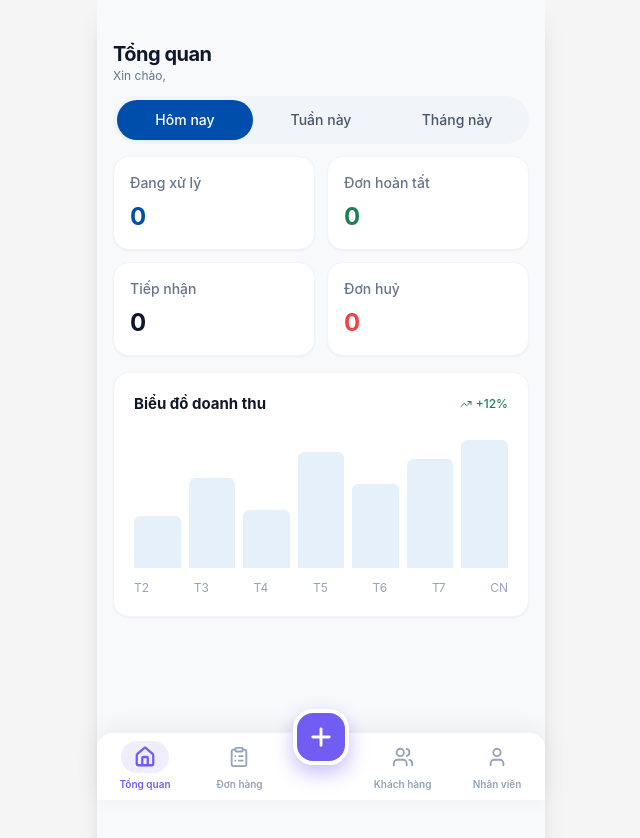
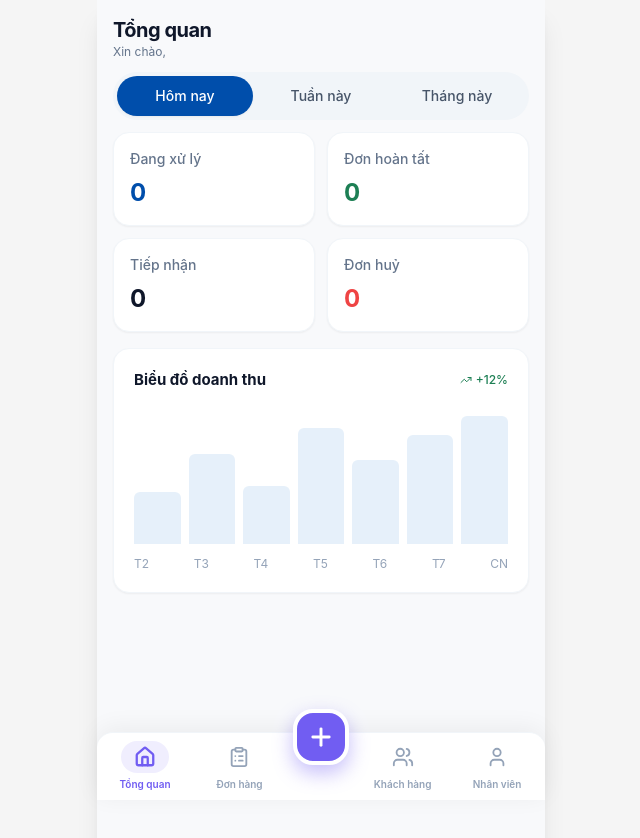
Before and after one commit to KhoaPham-dev/repairhub-frontend, a Next.js app: page / in a window 1280 px wide. Shown: the top 838 px of the page, without its empty margins (319-959 px from the left). Built offline with nearby package versions, Linux system fonts and the light colour scheme; no server answers; sample sign-in values are in the browser's storage.

Commit message:
fix(ui): reduce header height pt-10 -> pt-4

```diff
--- a/components/PageHeader.tsx
+++ b/components/PageHeader.tsx
@@ -12,7 +12,7 @@ interface PageHeaderProps {
 export default function PageHeader({ title, subtitle, onBack, right }: PageHeaderProps) {
   if (onBack) {
     return (
-      <div className="bg-white px-4 pt-10 pb-3 sticky top-0 z-20 shadow-sm flex items-center gap-3">
+      <div className="bg-white px-4 pt-4 pb-3 sticky top-0 z-20 shadow-sm flex items-center gap-3">
         <button
           onClick={onBack}
           className="w-9 h-9 flex items-center justify-center text-slate-700 -ml-2"
@@ -29,7 +29,7 @@ export default function PageHeader({ title, subtitle, onBack, right }: PageHeade
   }
 
   return (
-    <div className="px-4 pt-10 pb-3 bg-[#F8F9FB] sticky top-0 z-10 w-full">
+    <div className="px-4 pt-4 pb-3 bg-[#F8F9FB] sticky top-0 z-10 w-full">
       <div className="flex items-center justify-between">
         <div>
           <h1 className="text-xl font-bold text-slate-900 tracking-tight">{title}</h1>
```
